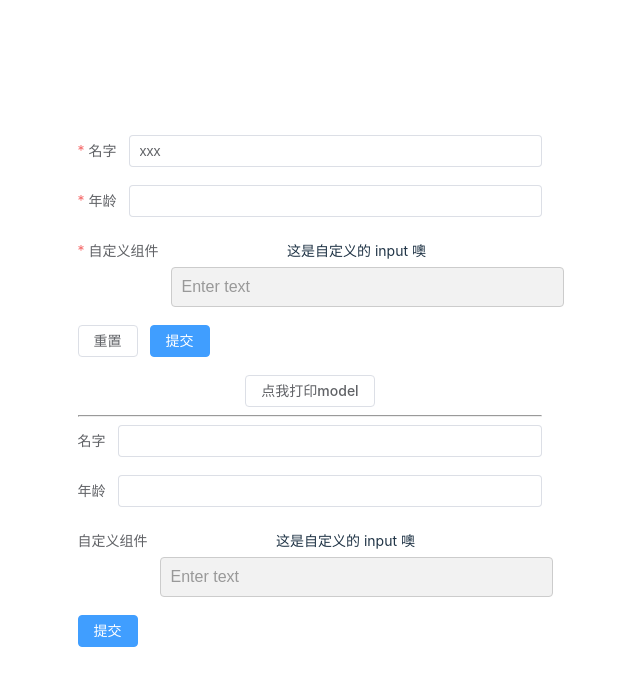
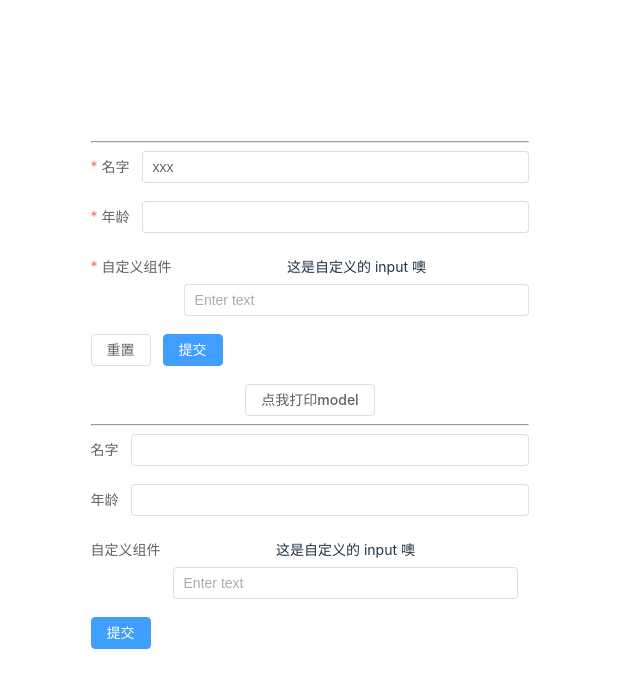
Before and after one commit to wmasfoe/form, a Vue app: page / in a window 1280 px wide. Shown: the top 688 px of the page, without its empty margins (330-970 px from the left). Built offline with nearby package versions, Linux system fonts and the light colour scheme.

Commit message:
fix: custom wrap

```diff
--- /dev/null
+++ b/components/form/CustomCompWrap.vue
@@ -0,0 +1,36 @@
+<template>
+  <div v-if="disable" @click="handleClick" tabindex="1">
+    <slot />
+  </div>
+  <slot v-else />
+</template>
+
+<script setup lang="ts">
+import { inject, onMounted, ref } from 'vue'
+import { formItemContextKey, FormItemInstance } from 'element-plus'
+
+const props = withDefaults(
+  defineProps<{
+    disable: boolean;
+  }>(), {
+  disable: false
+})
+
+const formItemInstance = inject<FormItemInstance>(formItemContextKey)
+
+const isFocus = ref(false)
+
+const handleBodyClick = (t) => {
+  if(isFocus.value) {
+    formItemInstance?.validate('blur')
+  }
+  isFocus.value = false
+}
+onMounted(() => {
+  document.body.addEventListener('click', handleBodyClick)
+})
+
+const handleClick = () => {
+  isFocus.value = true
+}
+</script>
--- a/components/form/index.vue
+++ b/components/form/index.vue
@@ -12,12 +12,14 @@
       :rules="item.rules"
     >
       <Suspense>
+        <CustomCompWrap :disable="!item.isCustomComp">
           <component
             :is="item.component"
             :name="item.field"
             v-bind="item.props"
             v-model="formModel[item.field]"
           />
+        </CustomCompWrap>
         <template #fallback>
           <slot name="async-item-loading">
             <Fallback />
@@ -48,6 +50,7 @@ import { cloneDeep } from 'lodash-es'
 import { useComponentFactory, useElementPlusComponents } from '../utils'
 import { FormConfig, NormalObject } from './typing'
 import Fallback from './Fallback.vue'
+import CustomCompWrap from './CustomCompWrap.vue'
 
 const componentFactory = useComponentFactory()
 
--- a/src/App.vue
+++ b/src/App.vue
@@ -71,9 +71,15 @@ const handleSubmit = () => {
   })
 }
 
+const handleBlur = () => {
+  console.log('blur')
+}
+
 </script>
 
 <template>
+
+  <hr>
   <LightningForm v-model="model" :config="config" />
   <ElButton @click="console.log('model', model)">点我打印model</ElButton>
 
--- a/src/component/MyInput.vue
+++ b/src/component/MyInput.vue
@@ -1,11 +1,12 @@
 <template>
   <div>
     {{ $props.title }}
-    <input v-bind="attrs" v-model="modelValue" type="text" placeholder="Enter text" class="my-input">
+    <ElInput v-bind="attrs" v-model="modelValue" type="text" placeholder="Enter text" />
   </div>
 </template>
 
 <script setup lang="ts">
+import { ElInput } from 'element-plus'
 import useCustomComp from '../../components/form/customComp'
 const props = withDefaults(
   defineProps<{
```
Lines whose indentation alone changed are shown as unchanged.
